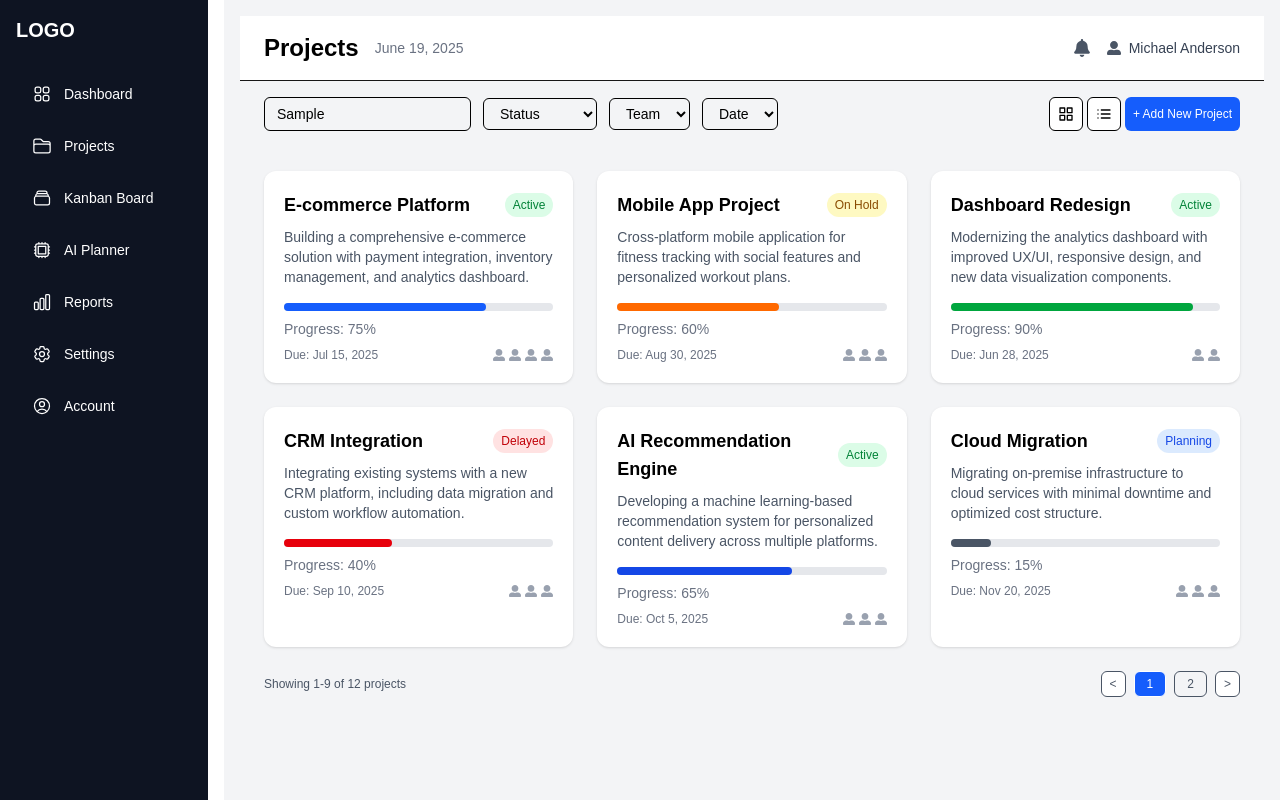
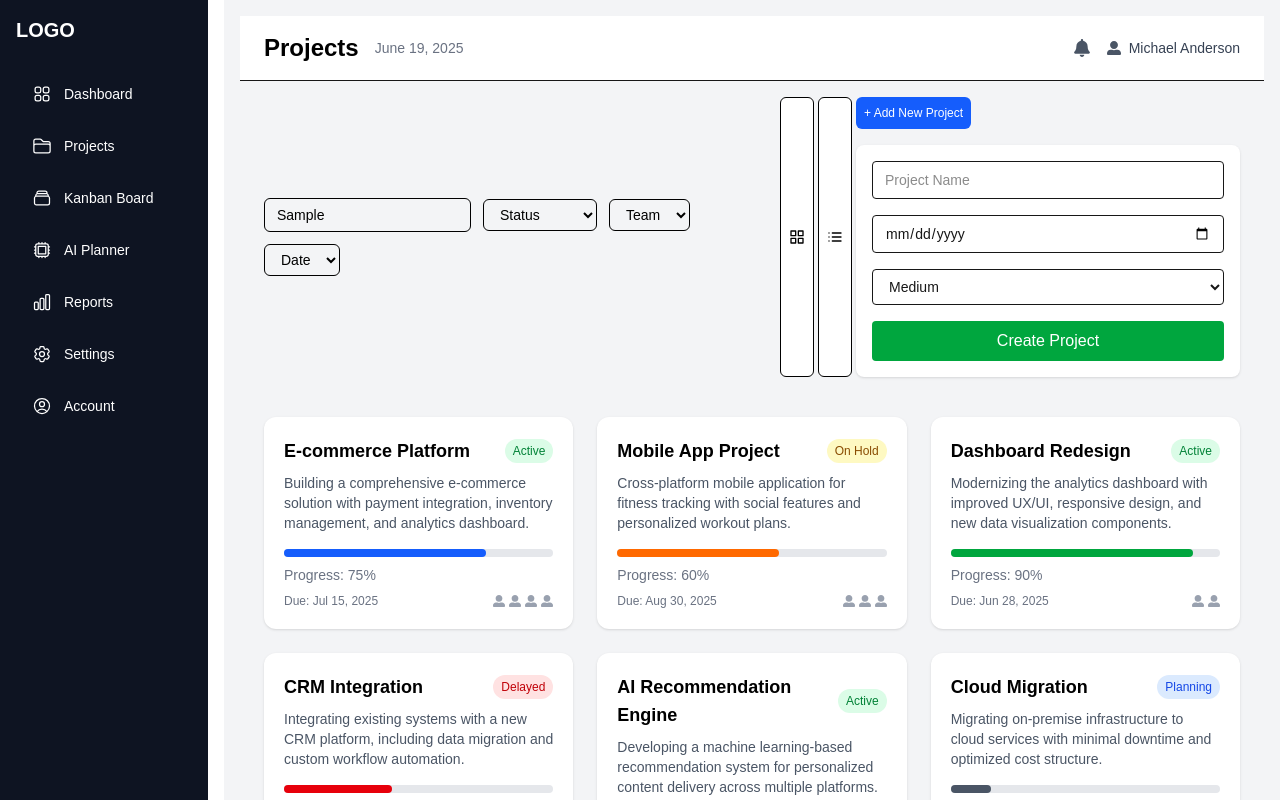
Before and after one commit to macworldgithub/project-management, a Next.js app: page /Projects in a window 1280 px wide. Both pictures are taken after typing "Sample" into the empty fields and a click on the button "+ Add New Project". Shown: the top 800 px of the page. Built offline with nearby package versions, Linux system fonts and the light colour scheme.

Commit message:
initial commit

```diff
--- a/package.json
+++ b/package.json
@@ -12,6 +12,7 @@
   "dependencies": {
     "@headlessui/react": "^2.2.4",
     "@heroicons/react": "^2.2.0",
+    "axios": "^1.10.0",
     "lucide-react": "^0.524.0",
     "next": "15.3.4",
     "react": "^19.0.0",
--- /dev/null
+++ b/src/app/Projects/AddProject.tsx
@@ -0,0 +1,98 @@
+"use client";
+import { useState } from "react";
+import axios from "axios";
+
+export default function AddProject() {
+  const [showForm, setShowForm] = useState(false);
+  const [name, setName] = useState("");
+  const [deliveryDate, setDeliveryDate] = useState("");
+  const [complexity, setComplexity] = useState("Medium");
+  const [loading, setLoading] = useState(false);
+  const [successMsg, setSuccessMsg] = useState("");
+
+  const handleSubmit = async () => {
+    if (!name || !deliveryDate) return;
+
+    setLoading(true);
+    try {
+      const res = await axios.post(
+        `${process.env.NEXT_PUBLIC_API_BASE_URL}/api/projects`,
+        {
+          name,
+          deliveryDate,
+          complexity,
+          team: [
+            {
+              name: "Alice",
+              role: "Developer",
+              availability: 20,
+            },
+          ],
+        }
+      );
+      setSuccessMsg("Project created successfully!");
+      setShowForm(false);
+      setName("");
+      setDeliveryDate("");
+    } catch (error: any) {
+      alert(
+        "Failed to create project: " +
+          (error.response?.data?.message || error.message)
+      );
+    } finally {
+      setLoading(false);
+    }
+  };
+
+  return (
+    <div>
+      <button
+        className="px-2 py-2 bg-blue-600 text-white rounded-md text-xs hover:bg-blue-700"
+        onClick={() => setShowForm(!showForm)}
+      >
+        + Add New Project
+      </button>
+
+      {showForm && (
+        <div className="mt-4 bg-white shadow rounded-lg p-4 space-y-4 w-full sm:w-96">
+          <input
+            type="text"
+            placeholder="Project Name"
+            value={name}
+            onChange={(e) => setName(e.target.value)}
+            className="w-full border px-3 py-2 rounded text-sm"
+          />
+
+          <input
+            type="date"
+            value={deliveryDate}
+            onChange={(e) => setDeliveryDate(e.target.value)}
+            className="w-full border px-3 py-2 rounded text-sm"
+          />
+
+          <select
+            value={complexity}
+            onChange={(e) => setComplexity(e.target.value)}
+            className="w-full border px-3 py-2 rounded text-sm"
+          >
+            <option value="Low">Low</option>
+            <option value="Medium">Medium</option>
+            <option value="High">High</option>
+          </select>
+
+          <button
+            onClick={handleSubmit}
+            disabled={loading}
+            className="w-full bg-green-600 text-white py-2 rounded hover:bg-green-700"
+          >
+            {loading ? "Creating..." : "Create Project"}
+          </button>
+
+          {successMsg && (
+            <p className="text-green-600 text-sm font-medium">{successMsg}</p>
+          )}
+        </div>
+      )}
+    </div>
+  );
+}
--- a/src/app/Projects/ProjectPage.tsx
+++ b/src/app/Projects/ProjectPage.tsx
@@ -1,67 +1,74 @@
-'use client';
-import { FaBell, FaUserAlt } from 'react-icons/fa';
-import { FiGrid, FiList } from 'react-icons/fi';
+"use client";
+import { FaBell, FaUserAlt } from "react-icons/fa";
+import { FiGrid, FiList } from "react-icons/fi";
+import AddProject from "./AddProject";
 
 const projects = [
   {
-    title: 'E-commerce Platform',
-    description: 'Building a comprehensive e-commerce solution with payment integration, inventory management, and analytics dashboard.',
-    status: 'Active',
-    statusColor: 'bg-green-100 text-green-700',
+    title: "E-commerce Platform",
+    description:
+      "Building a comprehensive e-commerce solution with payment integration, inventory management, and analytics dashboard.",
+    status: "Active",
+    statusColor: "bg-green-100 text-green-700",
     progress: 75,
-    dueDate: 'Jul 15, 2025',
+    dueDate: "Jul 15, 2025",
     avatars: 4,
-    barColor: 'bg-blue-600',
+    barColor: "bg-blue-600",
   },
   {
-    title: 'Mobile App Project',
-    description: 'Cross-platform mobile application for fitness tracking with social features and personalized workout plans.',
-    status: 'On Hold',
-    statusColor: 'bg-yellow-100 text-yellow-800',
+    title: "Mobile App Project",
+    description:
+      "Cross-platform mobile application for fitness tracking with social features and personalized workout plans.",
+    status: "On Hold",
+    statusColor: "bg-yellow-100 text-yellow-800",
     progress: 60,
-    dueDate: 'Aug 30, 2025',
+    dueDate: "Aug 30, 2025",
     avatars: 3,
-    barColor: 'bg-orange-500',
+    barColor: "bg-orange-500",
   },
   {
-    title: 'Dashboard Redesign',
-    description: 'Modernizing the analytics dashboard with improved UX/UI, responsive design, and new data visualization components.',
-    status: 'Active',
-    statusColor: 'bg-green-100 text-green-700',
+    title: "Dashboard Redesign",
+    description:
+      "Modernizing the analytics dashboard with improved UX/UI, responsive design, and new data visualization components.",
+    status: "Active",
+    statusColor: "bg-green-100 text-green-700",
     progress: 90,
-    dueDate: 'Jun 28, 2025',
+    dueDate: "Jun 28, 2025",
     avatars: 2,
-    barColor: 'bg-green-600',
+    barColor: "bg-green-600",
   },
   {
-    title: 'CRM Integration',
-    description: 'Integrating existing systems with a new CRM platform, including data migration and custom workflow automation.',
-    status: 'Delayed',
-    statusColor: 'bg-red-100 text-red-700',
+    title: "CRM Integration",
+    description:
+      "Integrating existing systems with a new CRM platform, including data migration and custom workflow automation.",
+    status: "Delayed",
+    statusColor: "bg-red-100 text-red-700",
     progress: 40,
-    dueDate: 'Sep 10, 2025',
+    dueDate: "Sep 10, 2025",
     avatars: 3,
-    barColor: 'bg-red-600',
+    barColor: "bg-red-600",
   },
   {
-    title: 'AI Recommendation Engine',
-    description: 'Developing a machine learning-based recommendation system for personalized content delivery across multiple platforms.',
-    status: 'Active',
-    statusColor: 'bg-green-100 text-green-700',
+    title: "AI Recommendation Engine",
+    description:
+      "Developing a machine learning-based recommendation system for personalized content delivery across multiple platforms.",
+    status: "Active",
+    statusColor: "bg-green-100 text-green-700",
     progress: 65,
-    dueDate: 'Oct 5, 2025',
+    dueDate: "Oct 5, 2025",
     avatars: 3,
-    barColor: 'bg-blue-700',
+    barColor: "bg-blue-700",
   },
   {
-    title: 'Cloud Migration',
-    description: 'Migrating on-premise infrastructure to cloud services with minimal downtime and optimized cost structure.',
-    status: 'Planning',
-    statusColor: 'bg-blue-100 text-blue-700',
+    title: "Cloud Migration",
+    description:
+      "Migrating on-premise infrastructure to cloud services with minimal downtime and optimized cost structure.",
+    status: "Planning",
+    statusColor: "bg-blue-100 text-blue-700",
     progress: 15,
-    dueDate: 'Nov 20, 2025',
+    dueDate: "Nov 20, 2025",
     avatars: 3,
-    barColor: 'bg-gray-600',
+    barColor: "bg-gray-600",
   },
 ];
 
@@ -72,13 +79,17 @@ export default function ProjectsPage() {
       <div className="bg-white px-6 py-4 flex justify-between items-center border-b">
         <div className="flex flex-col sm:flex-row sm:items-center sm:space-x-4 text-black">
           <h1 className="text-2xl font-bold">Projects</h1>
-          <span className="text-sm text-gray-500 mt-1 sm:mt-0">June 19, 2025</span>
+          <span className="text-sm text-gray-500 mt-1 sm:mt-0">
+            June 19, 2025
+          </span>
         </div>
         <div className="flex items-center space-x-4">
           <FaBell className="text-gray-600 text-lg" />
           <div className="flex items-center space-x-2">
             <FaUserAlt className="text-gray-600 text-sm" />
-            <span className="text-sm text-gray-700 font-medium">Michael Anderson</span>
+            <span className="text-sm text-gray-700 font-medium">
+              Michael Anderson
+            </span>
           </div>
         </div>
       </div>
@@ -110,9 +121,12 @@ export default function ProjectsPage() {
           <button className="p-2 border rounded-md bg-white hover:bg-gray-200 text-black">
             <FiList />
           </button>
-          <button className="px-2 py-2 bg-blue-600 text-white rounded-md text-xs hover:bg-blue-700">
+          {/* <button className="px-2 py-2 bg-blue-600 text-white rounded-md text-xs hover:bg-blue-700">
             + Add New Project
-          </button>
+          </button> */}
+
+          {/* Replace original button with AddProject */}
+          <AddProject />
         </div>
       </div>
 
@@ -122,8 +136,12 @@ export default function ProjectsPage() {
           {projects.map((proj, index) => (
             <div key={index} className="bg-white rounded-xl shadow-sm p-5">
               <div className="flex items-center justify-between mb-2">
-                <h2 className="text-lg font-semibold text-black">{proj.title}</h2>
-                <span className={`text-xs px-2 py-1 rounded-full ${proj.statusColor}`}>
+                <h2 className="text-lg font-semibold text-black">
+                  {proj.title}
+                </h2>
+                <span
+                  className={`text-xs px-2 py-1 rounded-full ${proj.statusColor}`}
+                >
                   {proj.status}
                 </span>
               </div>
@@ -134,7 +152,9 @@ export default function ProjectsPage() {
                   style={{ width: `${proj.progress}%` }}
                 />
               </div>
-              <div className="text-sm text-gray-500 mb-2">Progress: {proj.progress}%</div>
+              <div className="text-sm text-gray-500 mb-2">
+                Progress: {proj.progress}%
+              </div>
               <div className="flex items-center justify-between text-xs text-gray-500">
                 <span>Due: {proj.dueDate}</span>
                 <div className="flex space-x-1">
@@ -151,10 +171,18 @@ export default function ProjectsPage() {
         <div className="flex  justify-between items-center mt-6 text-xs text-gray-600">
           <div>Showing 1-9 of 12 projects</div>
           <div className="flex items-center space-x-2">
-            <button className="px-2 py-1 border rounded-md bg-white hover:bg-gray-200">{'<'}</button>
-            <button className="px-3 py-1 border rounded-md bg-blue-600 text-white">1</button>
-            <button className="px-3 py-1 border rounded-md hover:bg-gray-200">2</button>
-            <button className="px-2 py-1 border rounded-md bg-white hover:bg-gray-200">{'>'}</button>
+            <button className="px-2 py-1 border rounded-md bg-white hover:bg-gray-200">
+              {"<"}
+            </button>
+            <button className="px-3 py-1 border rounded-md bg-blue-600 text-white">
+              1
+            </button>
+            <button className="px-3 py-1 border rounded-md hover:bg-gray-200">
+              2
+            </button>
+            <button className="px-2 py-1 border rounded-md bg-white hover:bg-gray-200">
+              {">"}
+            </button>
           </div>
         </div>
       </div>
```
Also changed, not shown: 1 other file (tests, documents, lock files or other folders).
